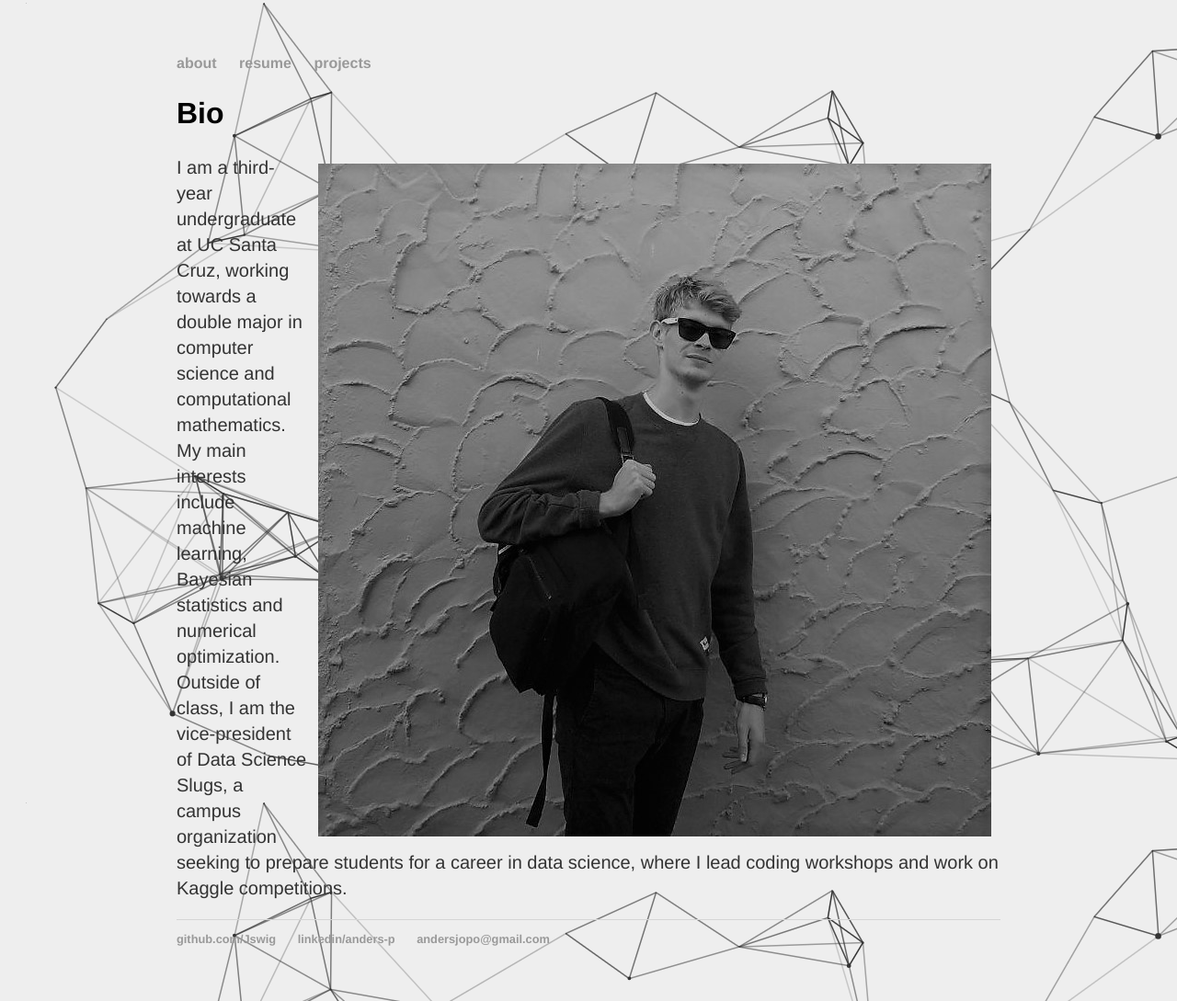
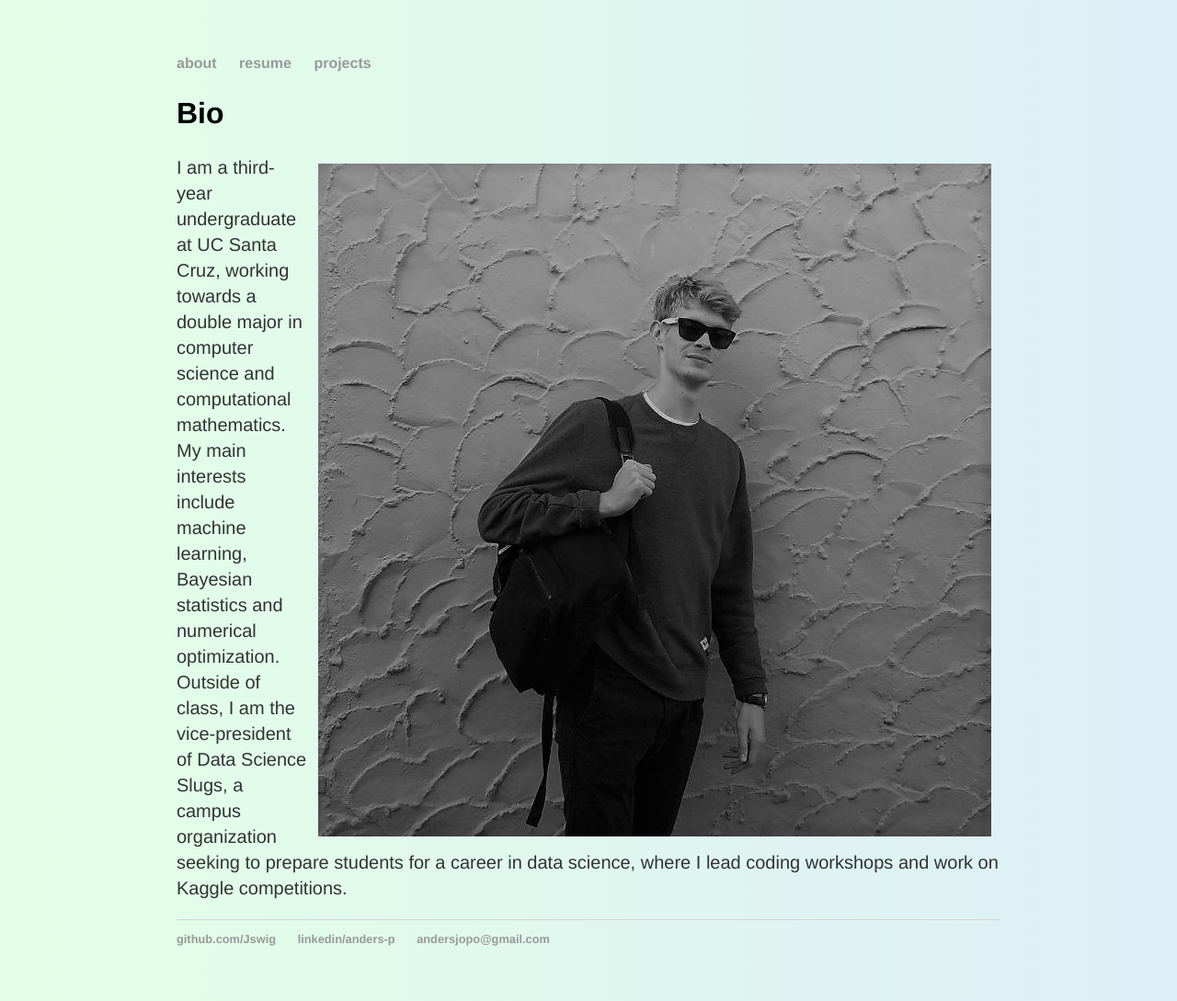
Before and after one commit to Jswig/Jswig.github.io, a Jekyll site: the page built from index.html, in a window 1280 px wide. Shown: the whole page at 92% size. Built offline with Jekyll 4.4.1, drawn with Linux system fonts in a browser that asks for light colours.

Commit message:
Background

```diff
--- a/css/main.css
+++ b/css/main.css
@@ -1,7 +1,7 @@
 body {
     margin: 60px auto;
     width: 70%;
-    background-image: url("https://Jswig.github.io/documents/background.png");
+    background-image: url("https://Jswig.github.io/documents/cucumber.png");
 }
 nav ul, footer ul {
     font-family:'Helvetica', 'Arial', 'Sans-Serif';
```
